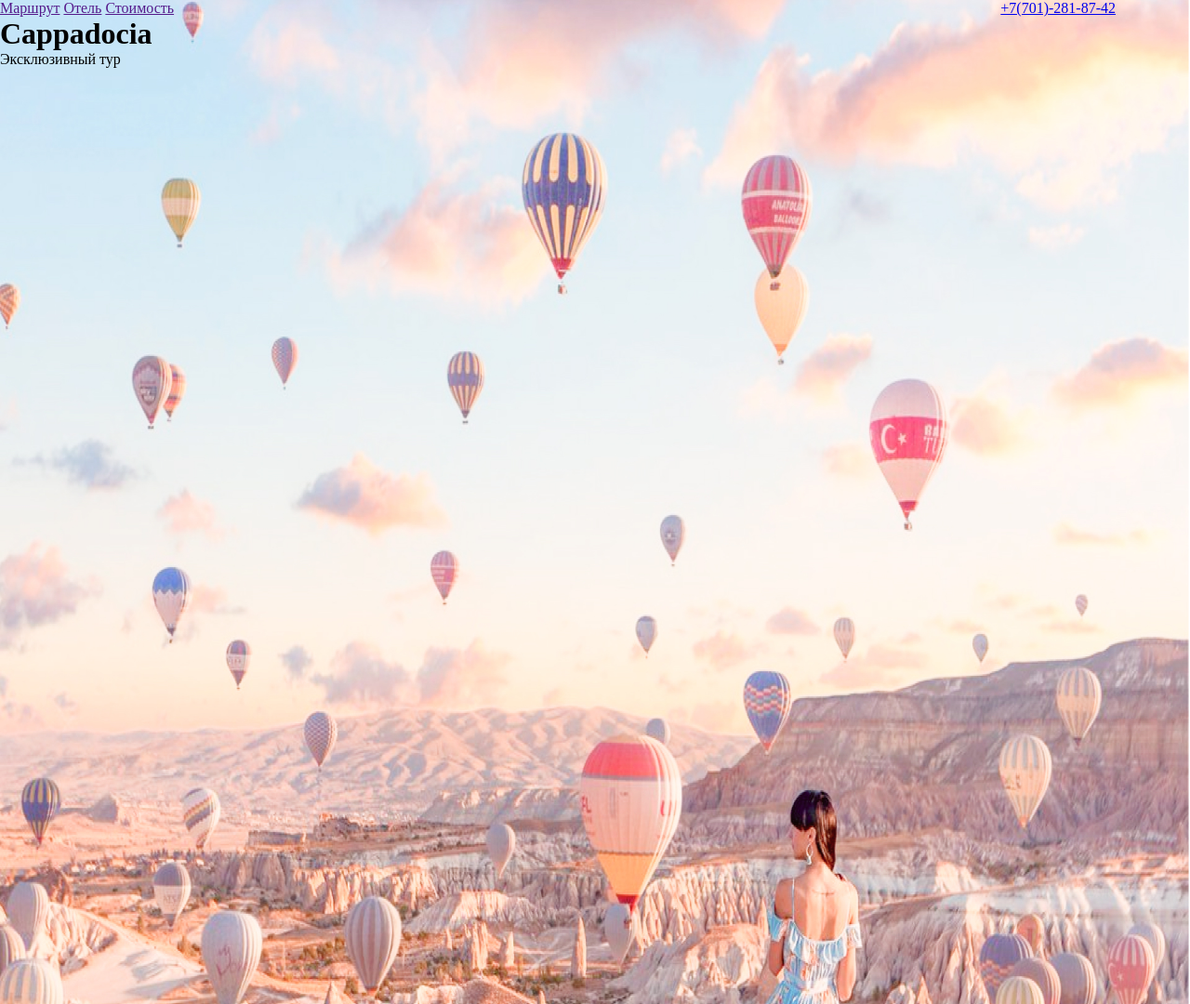
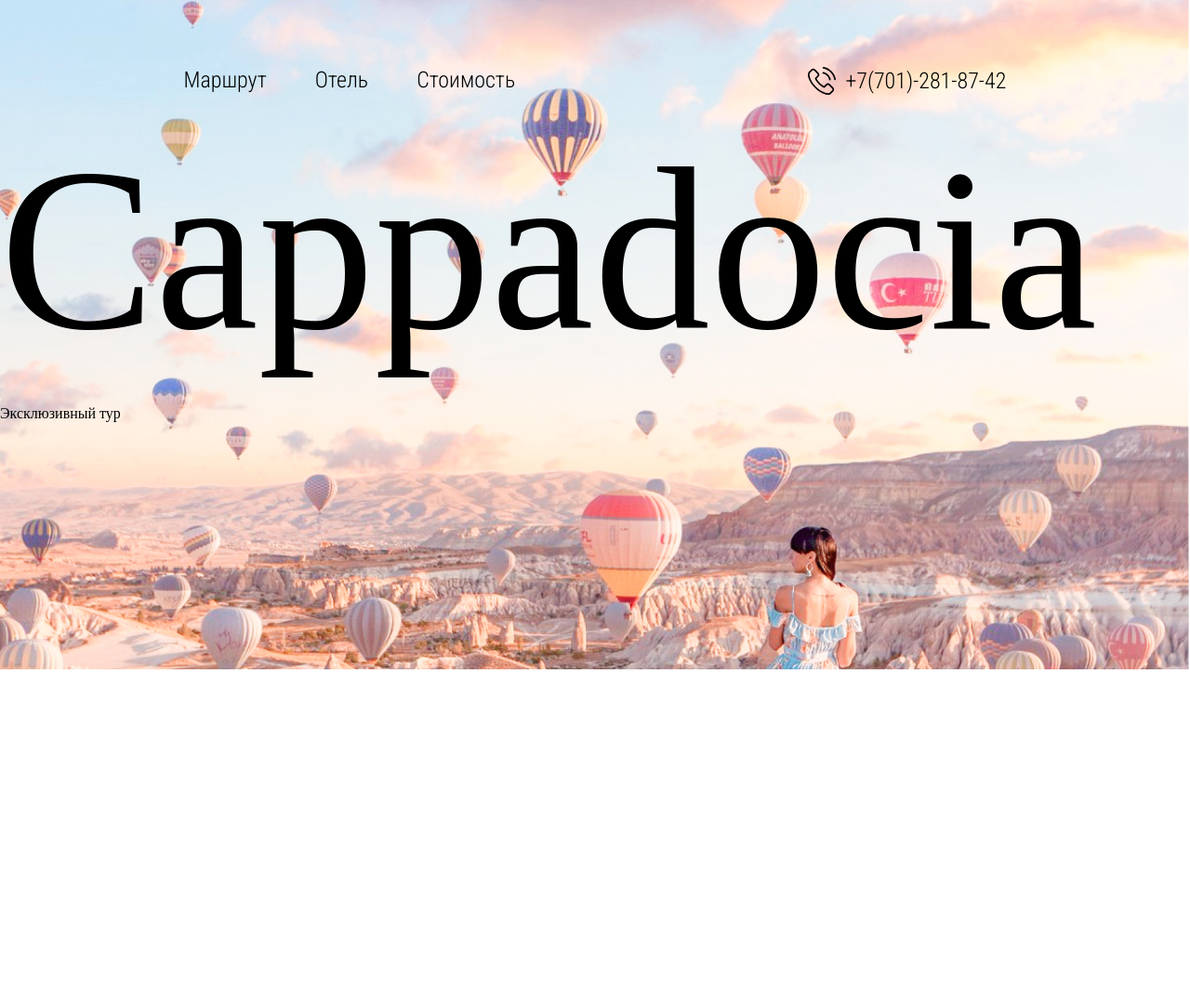
Before and after one commit to IT-SNK/excurse, a plain HTML site: page index.html in a window 1280 px wide. Shown: the whole page at 93% size. Drawn offline with Linux system fonts and the light colour scheme.

Commit message:
add fonts

```diff
--- a/css/style.css
+++ b/css/style.css
@@ -1,28 +1,72 @@
+@import url('https://fonts.googleapis.com/css2?family=Roboto+Condensed:wght@300&display=swap');
 *{
     padding: 0;
     margin: 0;
     box-sizing: border-box;
 }
-body {
+body{
+    font-family: 'Balqis';
+}
+
+.header {
+    max-width: 100%;
+    min-height: 1080px;
+    background:url(../img/fon.jpg) no-repeat;
+    background-size: 100% ;
 
 }
-.header {
-    height: 1080px;
-    background-image:url("../img/fon.jpg");
-    background-repeat: no-repeat;
-    background-size: 100% 100%;
-    /* background-size: cover; */
+.container{
+
 }
 .header__menu {
     max-width: 1200px;
     display: flex;
-    justify-content: space-between;
+    justify-content: space-around;
+    padding-top: 72px;
+    margin:0 auto;
 }
 .header__list {
+    display: flex;
+    justify-content: space-between;
+    font-family: 'Roboto Condensed';
+    font-style: normal;
+    font-weight: 400;
+    font-size: 24px;
+    color: #000000;
 }
-.header__phone {
+.header__list a{
+    text-decoration: none;
+    margin-right: 52px;
+    color: #000000;
+}
+.header__list a:nth-child(3){
+    margin-right: 0px;
+}
+.header__phone a{
+    max-width:224px;
+    display: flex;
+    justify-content: space-between;
+    align-items: center;
+    font-family: 'Roboto Condensed';
+    font-style: normal;
+    font-weight: 400;
+    font-size: 24px;
+    line-height: 28px;
+    color: #000000;
+    text-decoration: none;
+
+}
+header img {
+   margin-right: 10px;
 }
 .header__fone {
+    font-family: 'Balqis';
+font-style: normal;
+font-weight: 400;
+font-size: 250px;
+line-height: 334px;
+
+color: #000000;
 }
 .header__mintext {
 }
--- a/index.html
+++ b/index.html
@@ -5,19 +5,20 @@
     <meta charset="UTF-8">
     <meta http-equiv="X-UA-Compatible" content="IE=edge">
     <meta name="viewport" content="width=device-width, initial-scale=1.0">
+    <link rel="stylesheet" href="css/style.css">
     <title>excurse</title>
-    <link rel="stylesheet" href="css/style.css">
+
 </head>
 
 <body>
-    <header class="header">
+    <header class="header container">
         <div class="header__menu">
             <nav class="header__list">
                 <a href="">Маршрут</a>
                 <a href="">Отель</a>
                 <a href="">Стоимость</a>
             </nav>
-            <div class="header__phone"><a href="tel:+77012818742">+7(701)-281-87-42</a></div>
+            <div class="header__phone"><a href="tel:+77012818742"><img src="img/phone 1.svg" alt="">+7(701)-281-87-42</a></div>
         </div>
         <h1 class="header__fone">
             Cappadocia
```
